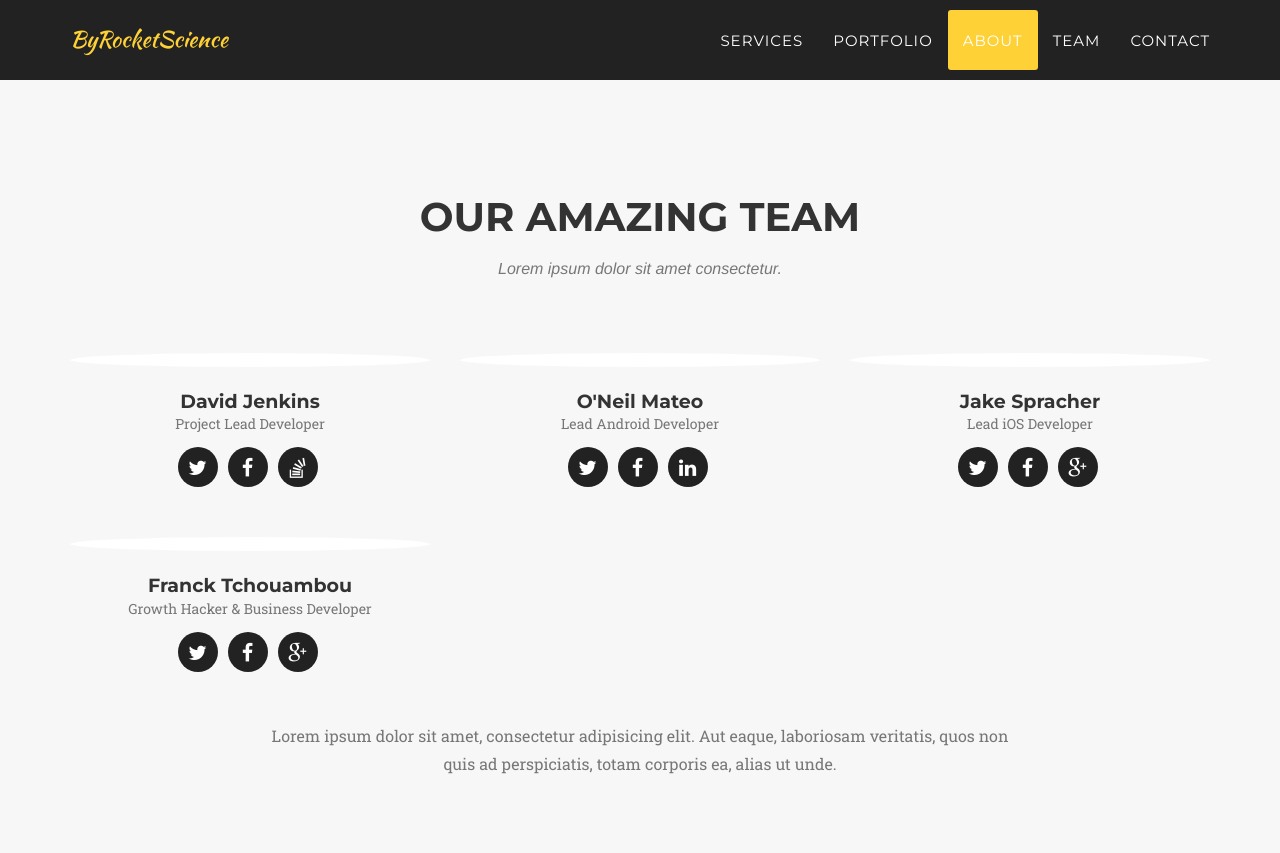
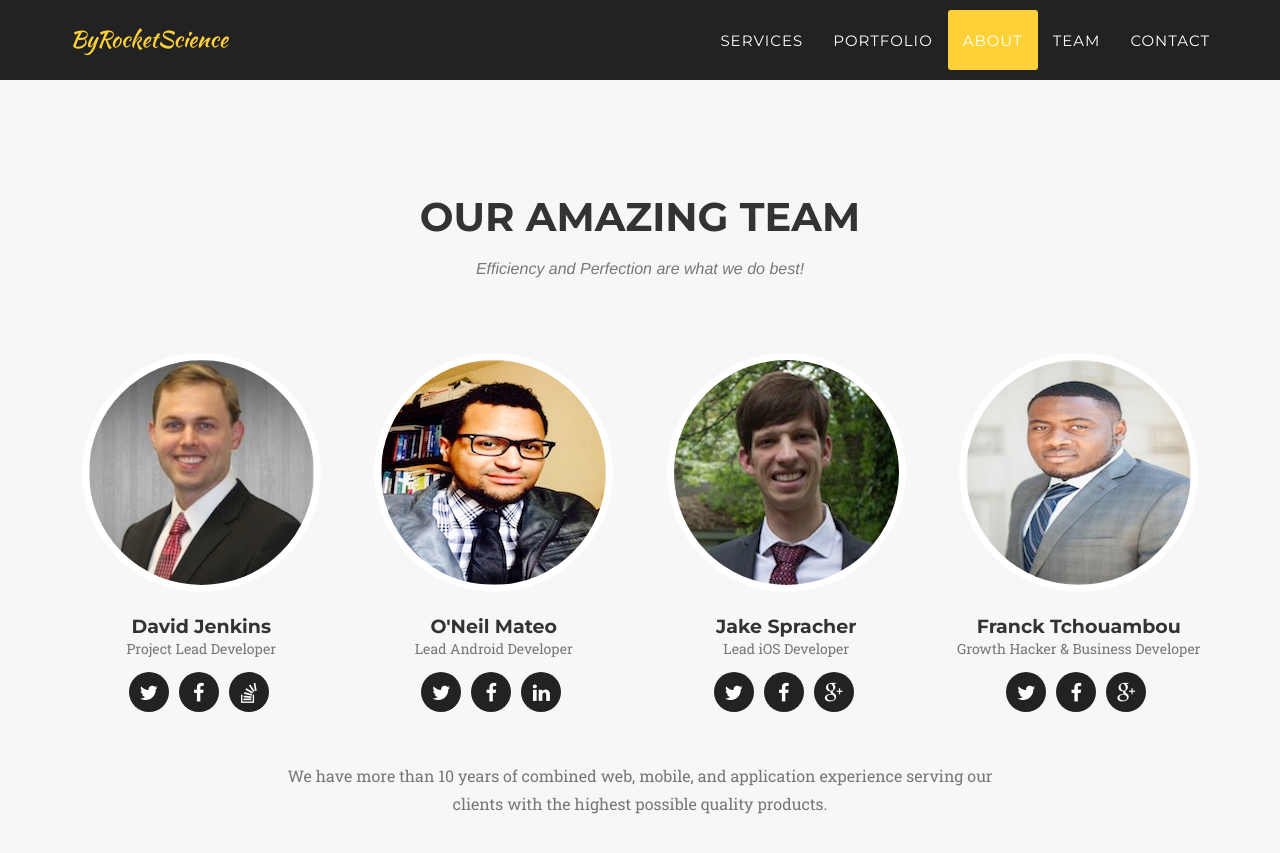
Before and after one commit to byrocketscience/byrocketscience.github.io, a Jekyll site: the page built from index.html, in a window 1280 px wide and 900 px high, scrolled down 4520 px. Shown: the top 853 px of the window. Built offline with Jekyll 4.4.1, drawn with Linux system fonts in a browser that asks for light colours; some web fonts are replaced; some of the changed text lies outside the part shown.

Commit message:
added profile images, descriptions and more
Added profile images, descriptions, and context sections

```diff
--- a/_includes/services.html
+++ b/_includes/services.html
@@ -4,7 +4,7 @@
             <div class="row">
                 <div class="col-lg-12 text-center">
                     <h2 class="section-heading">Services</h2>
-                    <h3 class="section-subheading text-muted">Lorem ipsum dolor sit amet consectetur.</h3>
+                    <h3 class="section-subheading text-muted">We consistently exceed the expectations of our clients</h3>
                 </div>
             </div>
             <div class="row text-center">
--- a/_includes/team.html
+++ b/_includes/team.html
@@ -4,12 +4,12 @@
             <div class="row">
                 <div class="col-lg-12 text-center">
                     <h2 class="section-heading">Our Amazing Team</h2>
-                    <h3 class="section-subheading text-muted">Lorem ipsum dolor sit amet consectetur.</h3>
+                    <h3 class="section-subheading text-muted">Efficiency and Perfection are what we do best!</h3>
                 </div>
             </div>
             <div class="row">
                 {% for member in site.people %}
-                <div class="col-sm-4">
+                <div class="col-sm-3">
                     <div class="team-member">
                         <img src="img/team/{{ member.pic }}.jpg" class="img-responsive img-circle" alt="">
                         <h4>{{ member.name }}</h4>
@@ -26,7 +26,7 @@
             </div>
             <div class="row">
                 <div class="col-lg-8 col-lg-offset-2 text-center">
-                    <p class="large text-muted">Lorem ipsum dolor sit amet, consectetur adipisicing elit. Aut eaque, laboriosam veritatis, quos non quis ad perspiciatis, totam corporis ea, alias ut unde.</p>
+                    <p class="large text-muted">We have more than 10 years of combined web, mobile, and application experience serving our clients with the highest possible quality products.</p>
                 </div>
             </div>
         </div>
```
Also changed, not shown: img/team/david.jpg (added), img/team/franck.jpg (added), img/team/jake.jpg (added), img/team/jose.jpg (added), 7 other files.
